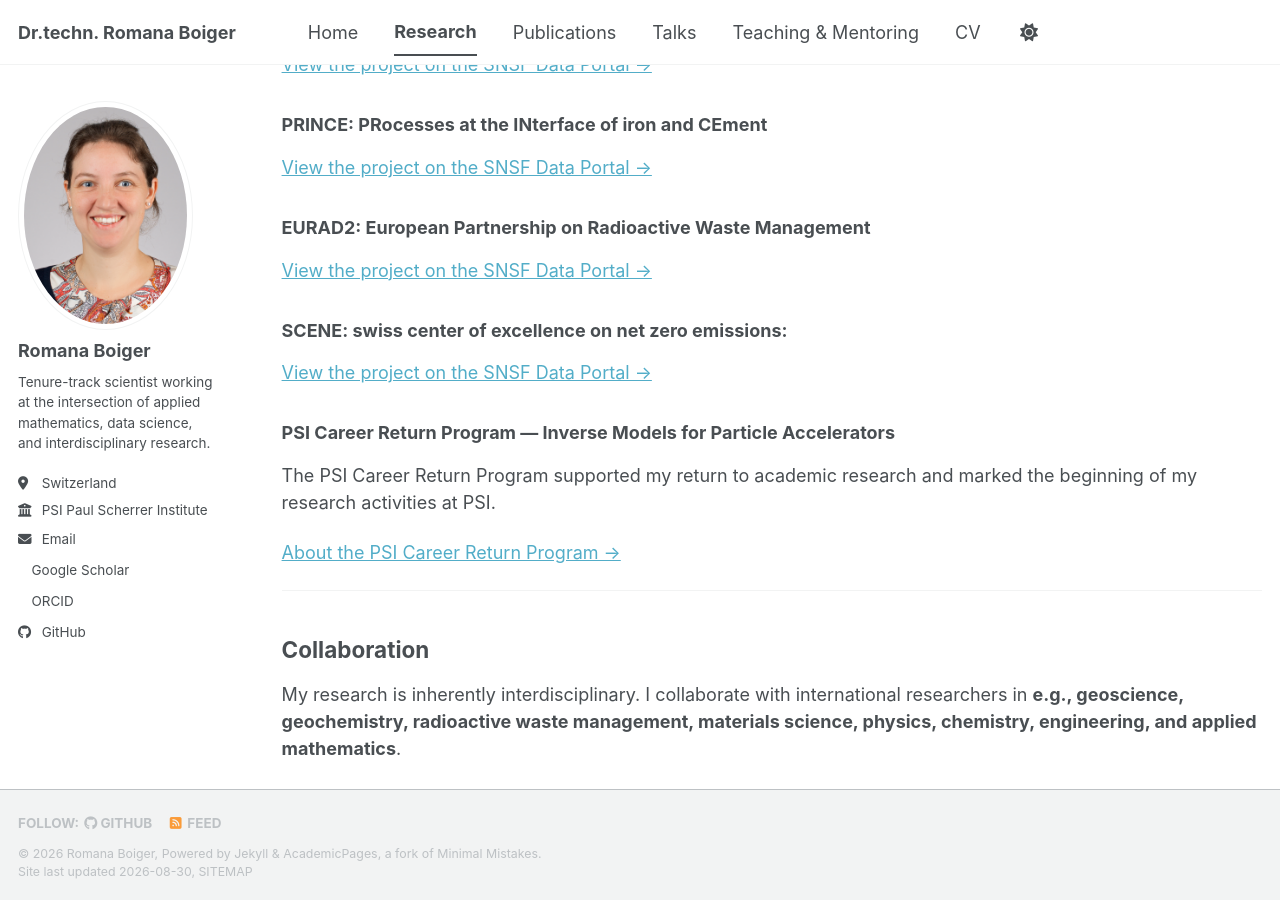
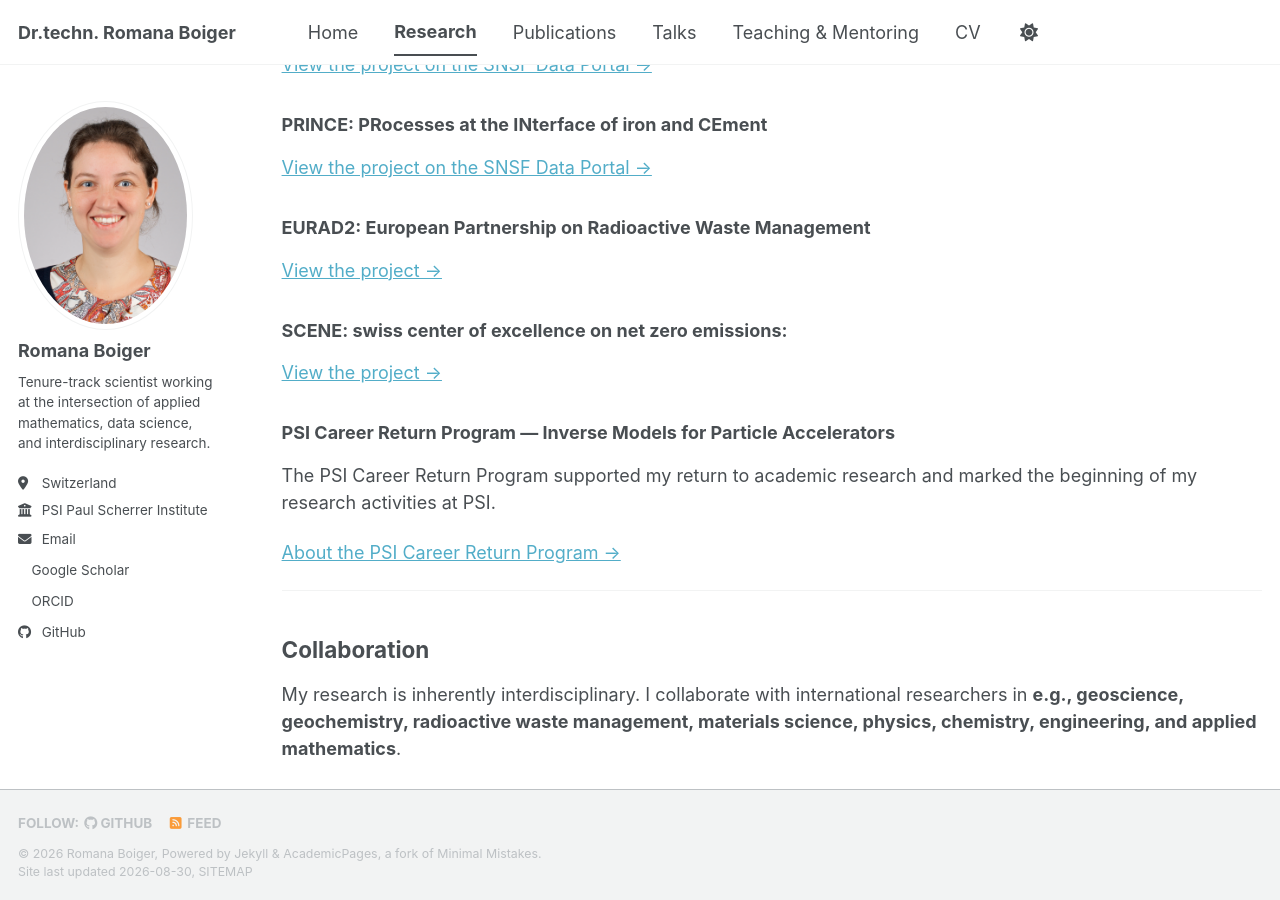
Before and after one commit to boigerr/boigerr.github.io, a Jekyll site: the page built from _pages/research.md, in a window 1280 px wide and 900 px high, scrolled down 731 px. Built offline with Jekyll 4.4.1, drawn with Linux system fonts in a browser that asks for light colours; a style sheet for code colours, icons or effects is not loaded.

Commit message:
Update project links in research.md

```diff
--- a/_pages/research.md
+++ b/_pages/research.md
@@ -33,11 +33,11 @@ Research Projects:
 
 ### EURAD2: European Partnership on Radioactive Waste Management
 
-[View the project on the SNSF Data Portal →](https://www.ejp-eurad.eu/)
+[View the project →](https://www.ejp-eurad.eu/)
 
 ### SCENE: swiss center of excellence on net zero emissions:
 
-[View the project on the SNSF Data Portal →](https://www.scene-project.ch/)
+[View the project →](https://www.scene-project.ch/)
 
 ### PSI Career Return Program — Inverse Models for Particle Accelerators
 
```
